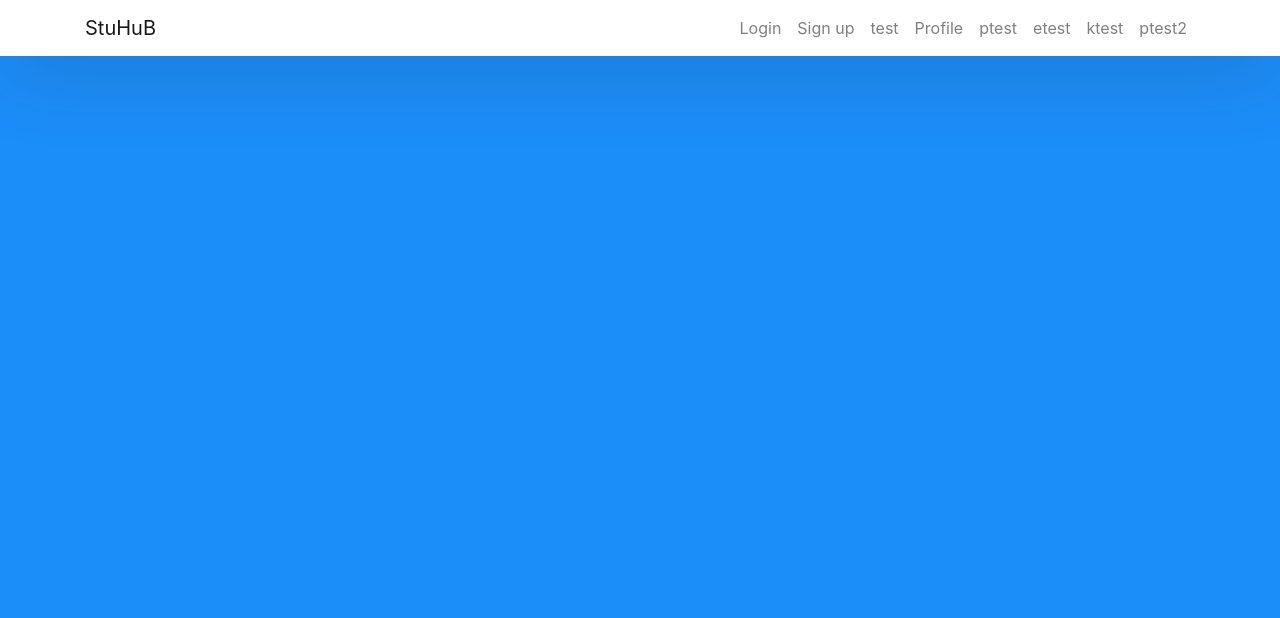
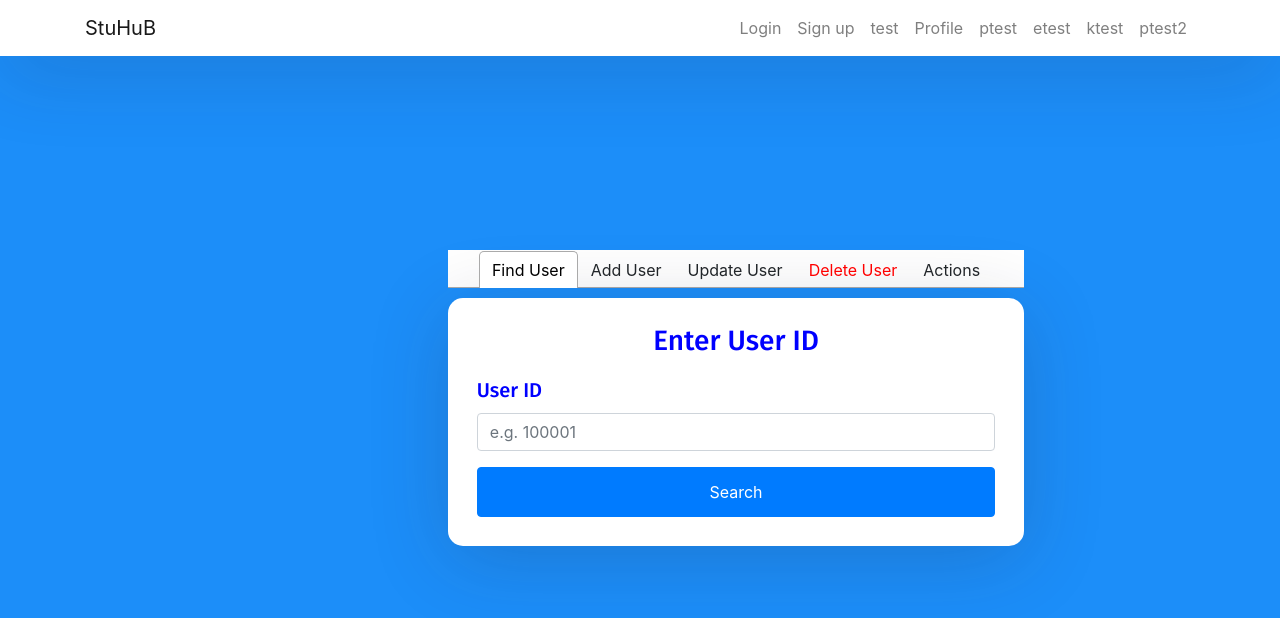
Before and after one commit to jtagaca/StuHub_Public, a React (Create React App) app in the folder client/: page /admin in a window 1280 px wide. Shown: the top 618 px of the page. Built offline with nearby package versions, Linux system fonts and the light colour scheme.

Commit message:
new changes

```diff
--- a/client/src/App.js
+++ b/client/src/App.js
@@ -11,6 +11,7 @@ import ptest from "./components/ptest";
 import etest from "./components/etest";
 import ktest from "./components/ktest";
 import ptest2 from "./components/ptest2";
+import Admin from "./components/admin";
 import Adduser from "./components/tempadduser";
 
 import Main from "./pages/Main";
@@ -74,6 +75,8 @@ function App() {
         <Switch>
           <Route exact path="/" component={Login} />
           <Route exact path="/main" component={Main} />
+          <Route exact path="/admin" component={Admin} />
+
           {/* <Route exact path="/" component={Login} /> */}
           {/* <Route exact path="/" component={Login} /> */}
           <Route path="/sign-in" component={Login} />
--- a/client/src/components/admin.js
+++ b/client/src/components/admin.js
@@ -20,7 +20,8 @@ function Admin() {
   const [lname, setLname] = useState("");
   const [phone, setPhone] = useState("");
   const [email, setEmail] = useState("");
-  const [lID, setld] = useState("");
+  const [logID, setloginID] = useState("");
+  const [studentlist, setStudentList] = useState([]);
 
   // const
 
@@ -36,18 +37,23 @@ function Admin() {
       console.log(response);
     });
   };
+
   const searchUser = () => {
+    // alert(logID);
     Axios.get("/getuser", {
-      LoginID: lID,
+      params: { LoginID: logID },
     }).then((response) => {
-      console.log(response);
+      console.log(logID);
+      setStudentList(response.data);
     });
   };
+
   return (
     <div className="">
       <Tabs className="myClass">
         <TabList>
           <Tab>Find User</Tab>
+
           <Tab>Add User</Tab>
           <Tab>Update User</Tab>
           <Tab style={{ color: "red" }}>Delete User</Tab>
@@ -64,26 +70,17 @@ function Admin() {
                     type="text"
                     className="form-control"
                     placeholder="e.g. 100001"
+                    onChange={(e) => {
+                      setloginID(e.target.value);
+                    }}
                   />
                 </div>
-                {/* <h3> or... </h3>
-                <div className="form-group">
-                  <label>First Name</label>
-                  <input
-                    type="text"
-                    className="form-control"
-                    placeholder="e.g. John"
-                  />
-                </div>
-                <div className="form-group">
-                  <label>Last Name</label>
-                  <input
-                    type="text"
-                    className="form-control"
-                    placeholder="e.g. Smith"
-                  />
-                </div> */}
-                <button type="submit" className="btn btn-primary btn-block">
+
+                <button
+                  type="submit"
+                  className="btn btn-primary btn-block"
+                  onClick={searchUser}
+                >
                   Search
                 </button>
               </div>
@@ -102,7 +99,7 @@ function Admin() {
                     className="form-control"
                     placeholder="e.g. 100001"
                     onChange={(e) => {
-                      setld(e.target.value);
+                      setUsernameReg(e.target.value);
                     }}
                   />
                 </div>
--- a/client/src/pages/Main.js
+++ b/client/src/pages/Main.js
@@ -1,5 +1,6 @@
 import React, { useEffect, useState } from "react";
 import Axios from "axios";
+import { useHistory } from "react-router-dom";
 
 import NormalUser from "../components/user";
 // import Mod from "../components/Mod";
@@ -10,27 +11,28 @@ export default function Main() {
 
   Axios.defaults.withCredentials = true;
 
+  const history = useHistory();
   // not grabbing the data.role ↓
   useEffect(() => {
     Axios.get("http://localhost:3001/login").then((response) => {
-      console.log(response);
-      console.log(response.data.loggedIn);
+      // console.log(response);
+      // console.log(response.data.loggedIn);
       if (response.data.loggedIn == true) {
-        console.log(response.data.user);
-        console.log("this is useeffect");
+        // console.log(response.data.user);
+        // console.log("this is useeffect");
 
         setRole(response.data.user);
       }
     });
   }, []);
-  console.log("this is the role " + role);
-  console.log("hello");
+  // console.log("this is the role " + role);
+  // console.log("hello");
 
   return (
     <div>
       {/* <h1>hello</h1> */}
-      {role == "student" && <NormalUser />}
-      {role == "admin" && <Admin />}
+      {role == "student"}
+      {role == "admin" ? history.push("/admin") : null}
     </div>
   );
 }
```
Also changed, not shown: 1 other file (tests, documents, lock files or other folders).
